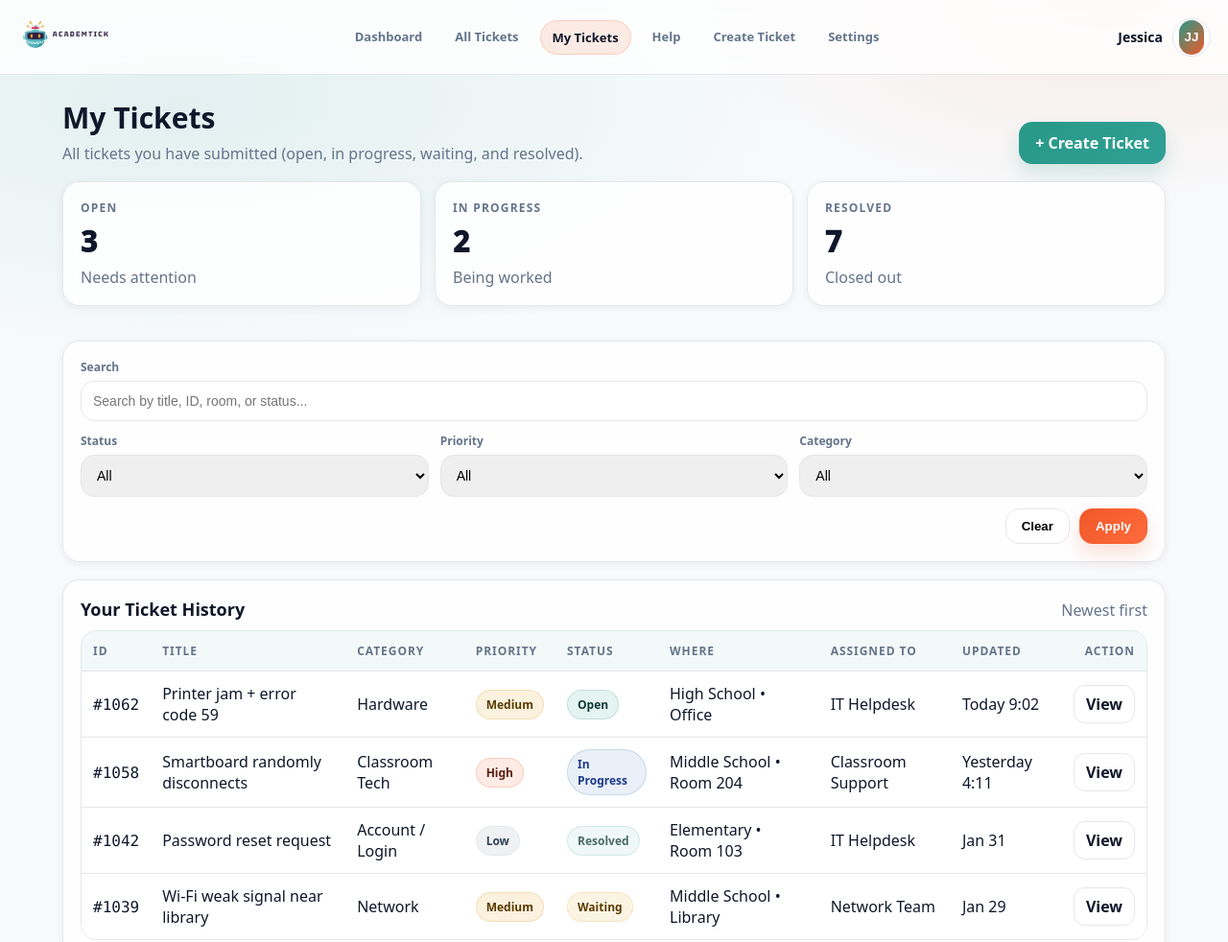
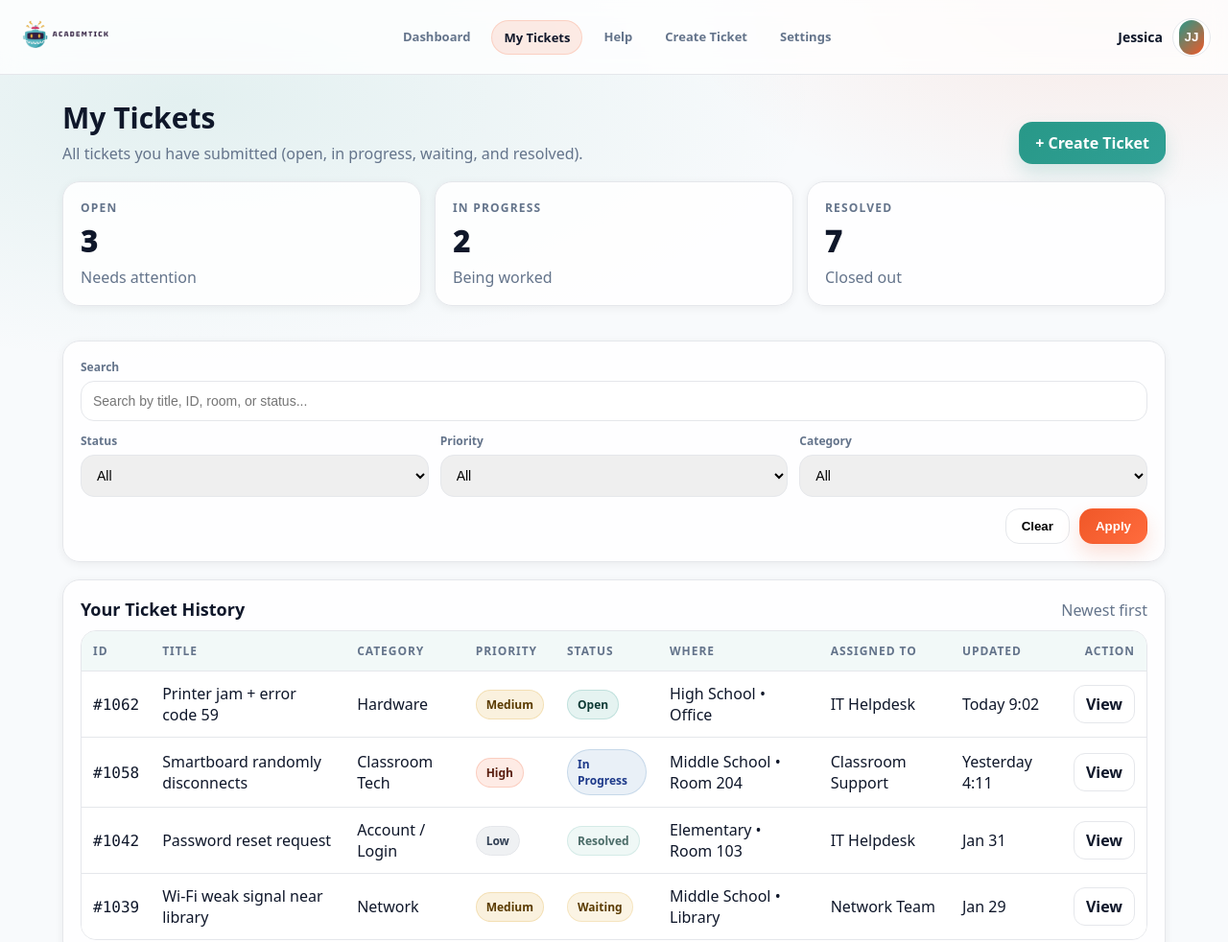
Before and after one commit to treetops920-lang/AcademTick.github.io, a plain HTML site: page my-tick.html in a window 1280 px wide. Shown: the top 982 px of the page at 96% size. Drawn offline with Linux system fonts and the light colour scheme.

Commit message:
made "all-tick.html" exclusive to admins

```diff
--- a/my-tick.html
+++ b/my-tick.html
@@ -1,5 +1,6 @@
 <!doctype html>
 <html lang="en">
+
 <head>
   <meta charset="utf-8" />
   <meta name="viewport" content="width=device-width, initial-scale=1" />
@@ -13,16 +14,12 @@
   <!-- Top Bar -->
   <header class="topbar">
     <a href="index.html" class="brand">
-      <img
-        src="image/AcademTick_-_logo-removebg-preview.png"
-        alt="Academtick"
-        class="logo"
-      />
+      <img src="image/AcademTick_-_logo-removebg-preview.png" alt="Academtick" class="logo" />
     </a>
 
     <nav class="topnav">
       <a href="main.html" class="topnav-link">Dashboard</a>
-      <a href="all-tick.html" class="topnav-link">All Tickets</a>
+
       <a href="my-tick.html" class="topnav-link active">My Tickets</a>
       <a href="help.html" class="topnav-link">Help</a>
       <a href="creat-tick.html" class="topnav-link">Create Ticket</a>
@@ -221,4 +218,5 @@
   </script>
 
 </body>
+
 </html>
```
Also changed, not shown: creat-tick.html (+1 -1 lines), help.html (+1 -1 lines), main.html (+1 -1 lines), reslove.html (+1 -1 lines), settings.html (+1 -1 lines).
